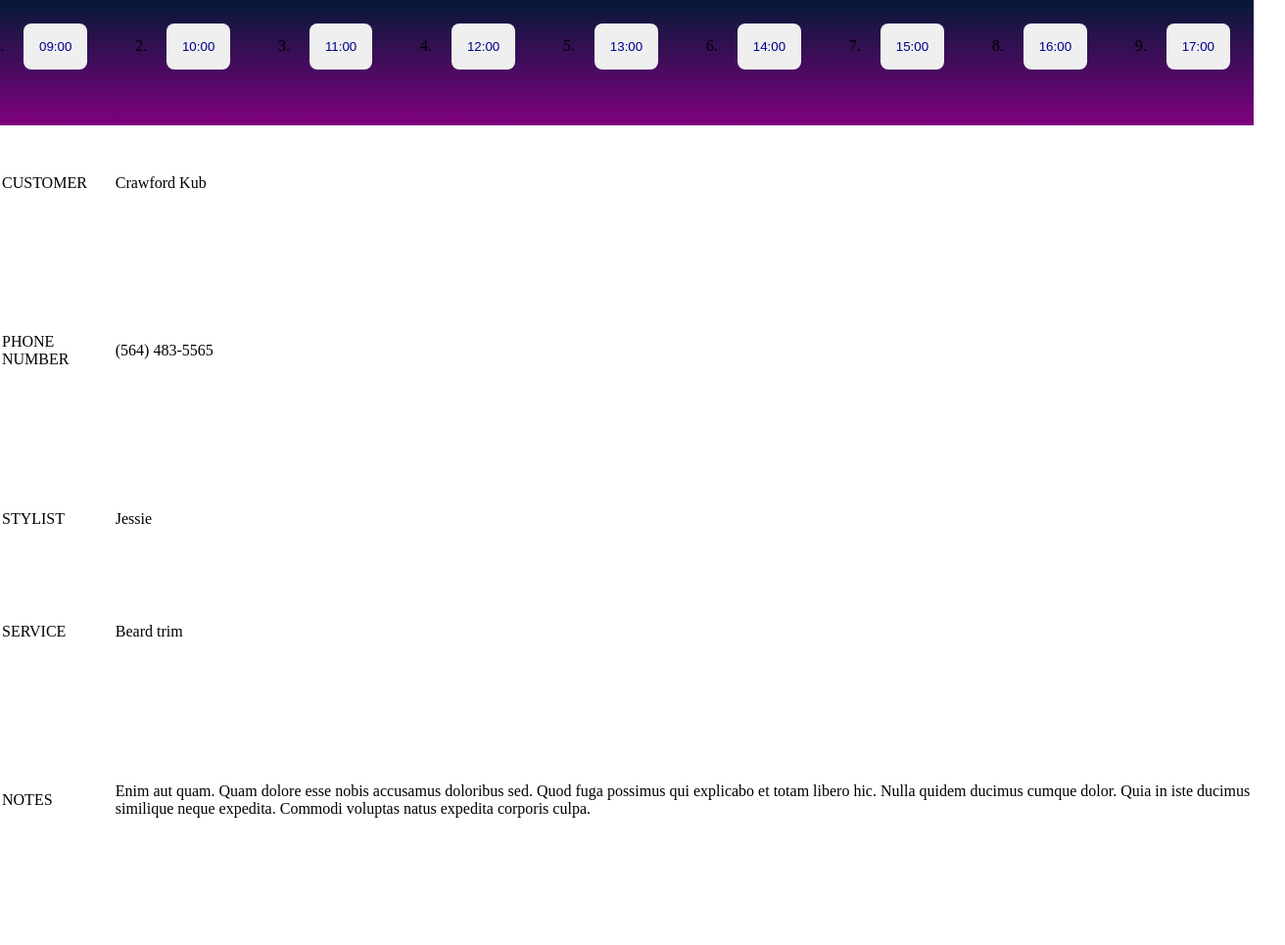
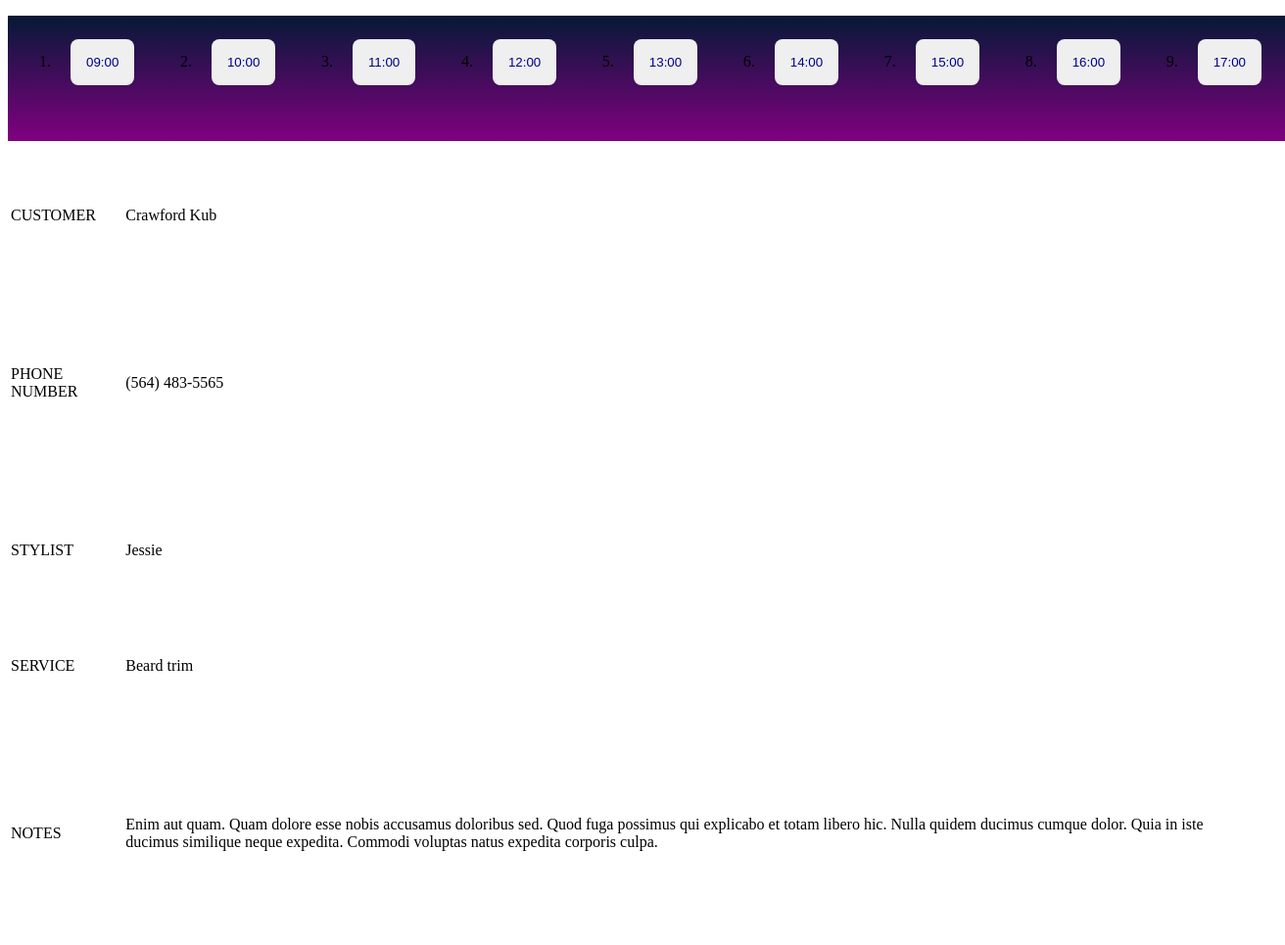
Before and after one commit to Bianchi446/Appointments, a React app: page / in a window 1280 px wide. Shown: the whole page at 98% size, 1312 px wide, since content can reach past the window. Before the commit the page ends 932 px from the top, so only its background shows below. Built offline with nearby package versions, Linux system fonts and the light colour scheme.

Commit message:
Changes and assign label id

```diff
--- a/src/AppointmentDayView.js
+++ b/src/AppointmentDayView.js
@@ -1,5 +1,6 @@
 import React, {useState} from "react";
-import './styles/app.scss'
+import ".//styles/app.scss"
+
 
 export const Appointment = ({ customer, stylist, service, notes }) => {
     return(
--- a/src/styles/app.scss
+++ b/src/styles/app.scss
@@ -1,9 +1,3 @@
-* {
-    margin: 0;
-    padding: 0;
-    box-sizing: border-box;
-}
-
 html {
     font-size: 16px;
 }
```
Also changed, not shown: package.json (+6 -1 lines), test/CustomerForm.test.js (+10 -0 lines).
